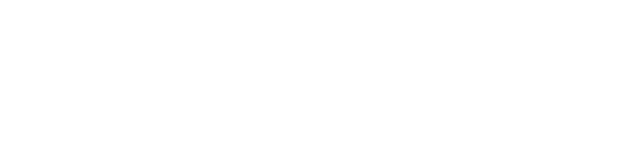
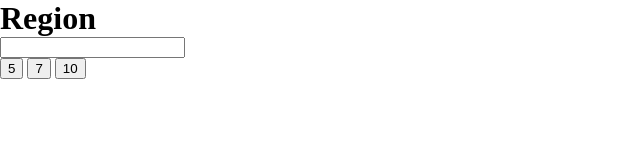
Before and after one commit to zelvet2005/WeatherForecast, a plain HTML site: page index.html in a window 1280 px wide. Shown: the whole page, without its empty margins (0-640 px from the left). Drawn offline with Linux system fonts and the light colour scheme.

Commit message:
added basic elements to html

```diff
--- a/index.html
+++ b/index.html
@@ -7,7 +7,21 @@
     <script src="weather.js" type="module"></script>
   </head>
   <body>
-    <header></header>
-    <main></main>
+    <header>
+      <h1 class="region-name">Region</h1>
+      <input class="region-input" type="text" />
+      <div class="change-displayed-days-btns">
+        <button>5</button>
+        <button>7</button>
+        <button>10</button>
+      </div>
+    </header>
+    <main>
+      <ul class="days-container"></ul>
+      <div class="today-forecast-container">
+        <div class="forecast-overview"></div>
+        <ul class="hours-container"></ul>
+      </div>
+    </main>
   </body>
 </html>
--- a/style.css
+++ b/style.css
@@ -0,0 +1,3 @@
+* {
+  margin: 0;
+}
```
